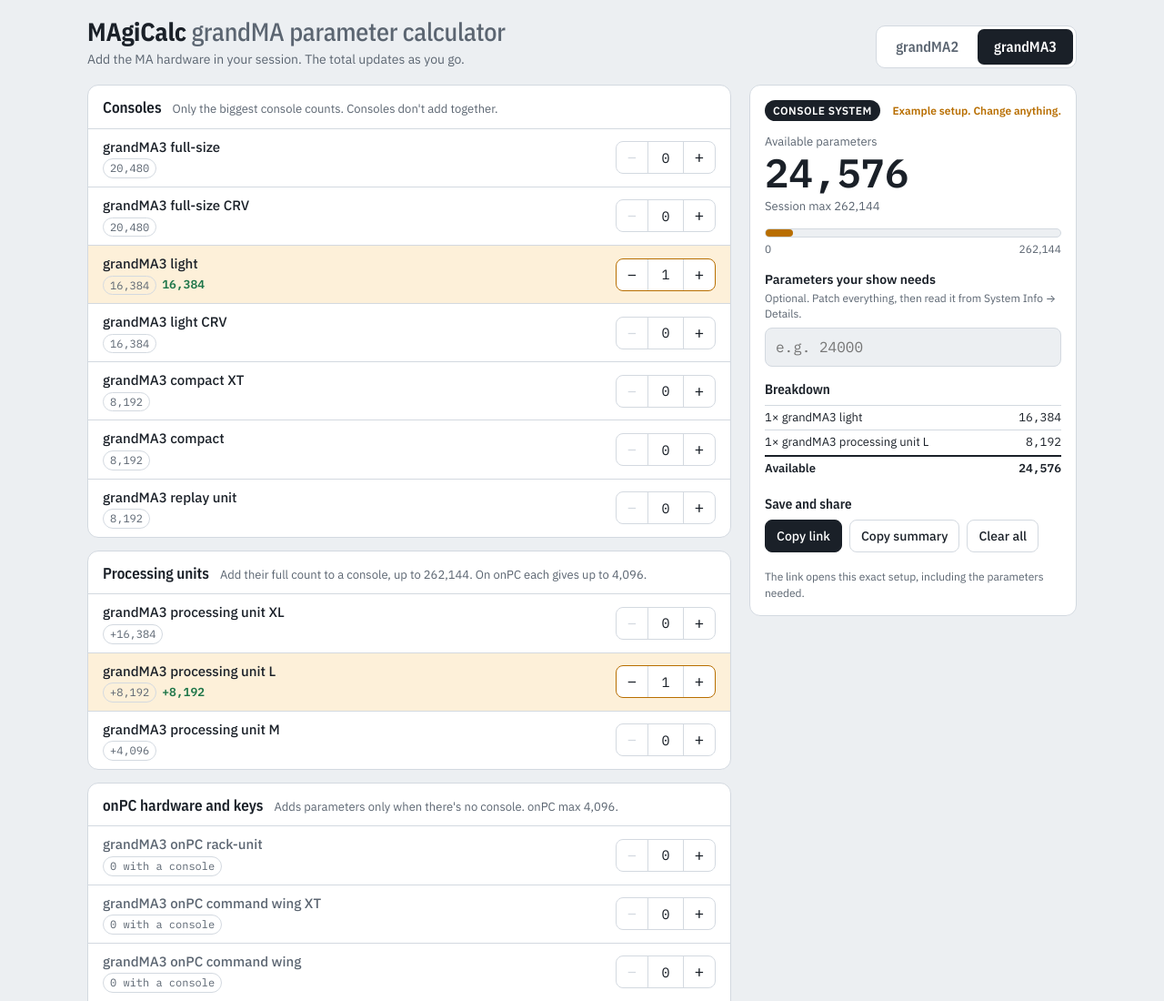
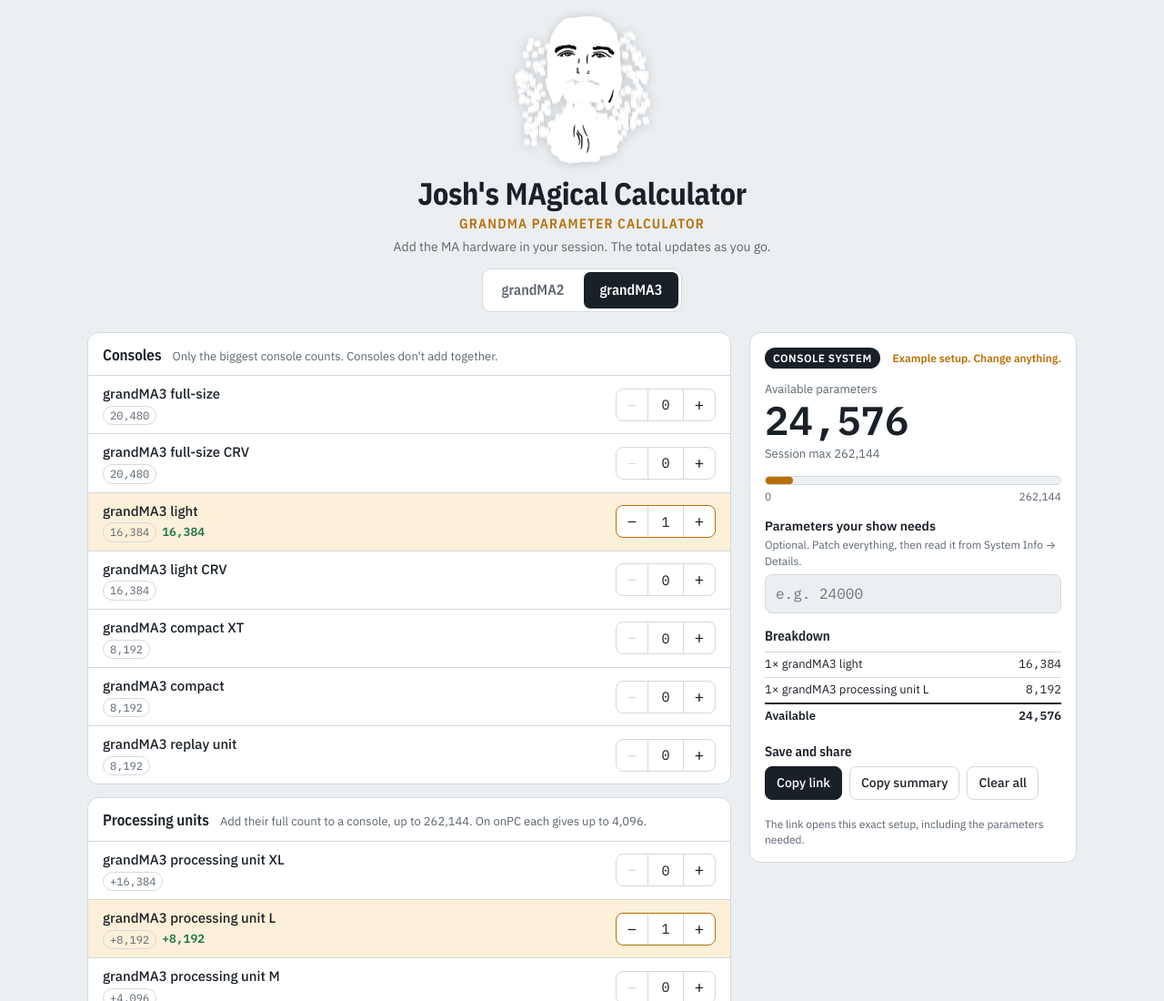
Before and after one commit to jkoffman/MAgiCalc, a plain HTML site: page index.html in a window 1280 px wide. Shown: the top 1100 px of the page at 91% size. Drawn offline with nearby package versions, Linux system fonts and the light colour scheme.

Commit message:
Add logo and new title to header
Co-Authored-By: Claude Opus 5.5 <noreply@anthropic.com>
Claude-Session: https://claude.ai/code/session_01WgBz8FbRm8ubJpWcFXJ6CL

```diff
--- a/index.html
+++ b/index.html
@@ -3,7 +3,8 @@
 <head>
 <meta charset="utf-8">
 <meta name="viewport" content="width=device-width, initial-scale=1">
-<title>MAgiCalc · grandMA Parameter Calculator</title>
+<title>Josh's MAgical Calculator · GrandMA Parameter Calculator</title>
+<link rel="icon" href="logo.png">
 <meta name="description" content="Work out how many parameters your grandMA2 or grandMA3 hardware unlocks.">
 <link rel="preconnect" href="https://fonts.googleapis.com">
 <link rel="preconnect" href="https://fonts.gstatic.com" crossorigin>
@@ -50,8 +51,14 @@ button, input { font: inherit; color: inherit; }
 
 .wrap { max-width: 1120px; margin: 0 auto; padding: 20px 16px 48px; }
 
-header.top { display: flex; flex-wrap: wrap; align-items: end; justify-content: space-between; gap: 12px 24px; margin-bottom: 18px; }
-h1 { font-family: var(--font-display); font-weight: 700; font-size: 28px; line-height: 1.1; margin: 0; letter-spacing: -0.01em; text-wrap: balance; }
+header.top { display: flex; flex-direction: column; align-items: center; text-align: center; gap: 14px; margin-bottom: 22px; }
+.logo {
+  width: 150px; height: auto; display: block;
+  /* white outline around the silhouette, lifts it off the page colour in light and dark */
+  filter: drop-shadow(2px 0 0 #fff) drop-shadow(-2px 0 0 #fff) drop-shadow(0 2px 0 #fff) drop-shadow(0 -2px 0 #fff) drop-shadow(0 1px 6px rgba(0,0,0,.18));
+}
+.kicker { font-family: var(--font-display); font-weight: 600; font-size: 15px; letter-spacing: .08em; text-transform: uppercase; color: var(--accent); margin: 4px 0 0; }
+h1 { font-family: var(--font-display); font-weight: 700; font-size: 34px; line-height: 1.1; margin: 0; letter-spacing: -0.01em; text-wrap: balance; }
 .sub { color: var(--muted); margin: 4px 0 0; font-size: 14px; }
 
 .mode { display: inline-flex; background: var(--surface); border: 1px solid var(--line); border-radius: 10px; padding: 3px; gap: 3px; }
@@ -156,6 +163,8 @@ footer a { color: inherit; }
 }
 @media (max-width: 420px) {
   .total { font-size: 38px; }
+  .logo { width: 120px; }
+  h1 { font-size: 28px; }
   .row { padding: 9px 12px; }
 }
 @media (prefers-reduced-motion: reduce) { .meter .fill { transition: none; } }
@@ -164,8 +173,10 @@ footer a { color: inherit; }
 <body>
 <div class="wrap">
   <header class="top">
+    <img class="logo" src="logo.png" alt="" width="360" height="384">
     <div>
-      <h1>MAgiCalc <span style="font-weight:500;color:var(--muted)">grandMA parameter calculator</span></h1>
+      <h1>Josh's MAgical Calculator</h1>
+      <p class="kicker">GrandMA Parameter Calculator</p>
       <p class="sub">Add the MA hardware in your session. The total updates as you go.</p>
     </div>
     <div class="mode" role="group" aria-label="Software generation">
```
Also changed, not shown: logo.png (added).
